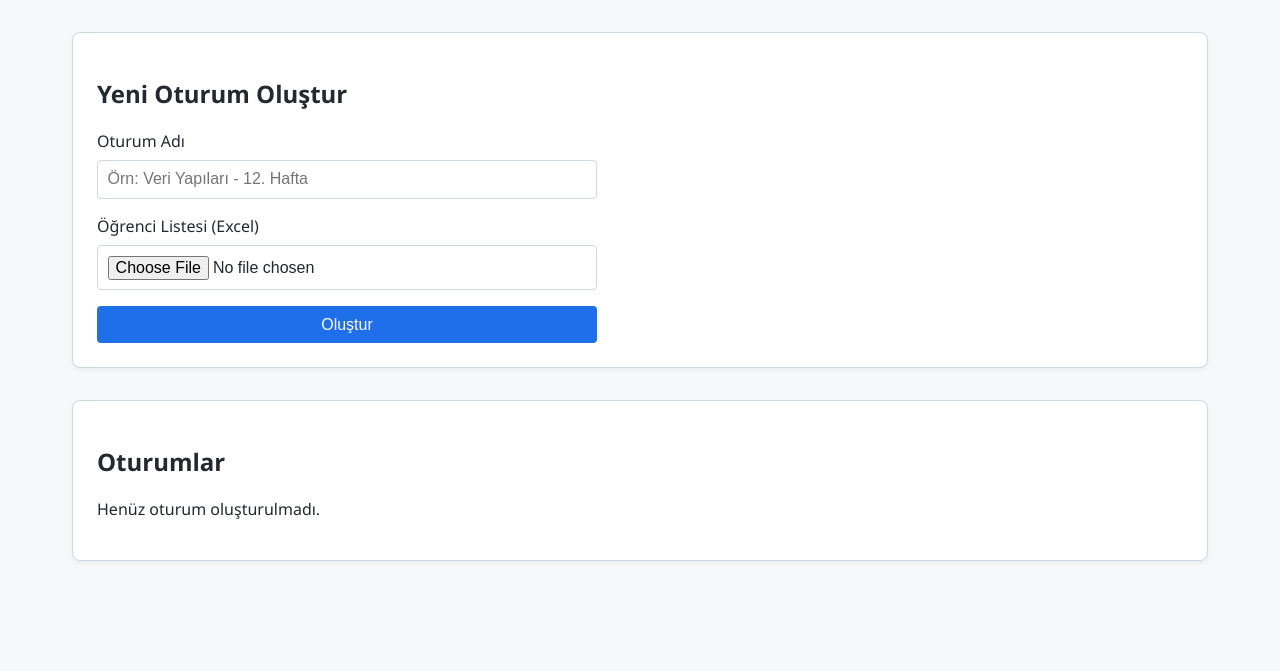
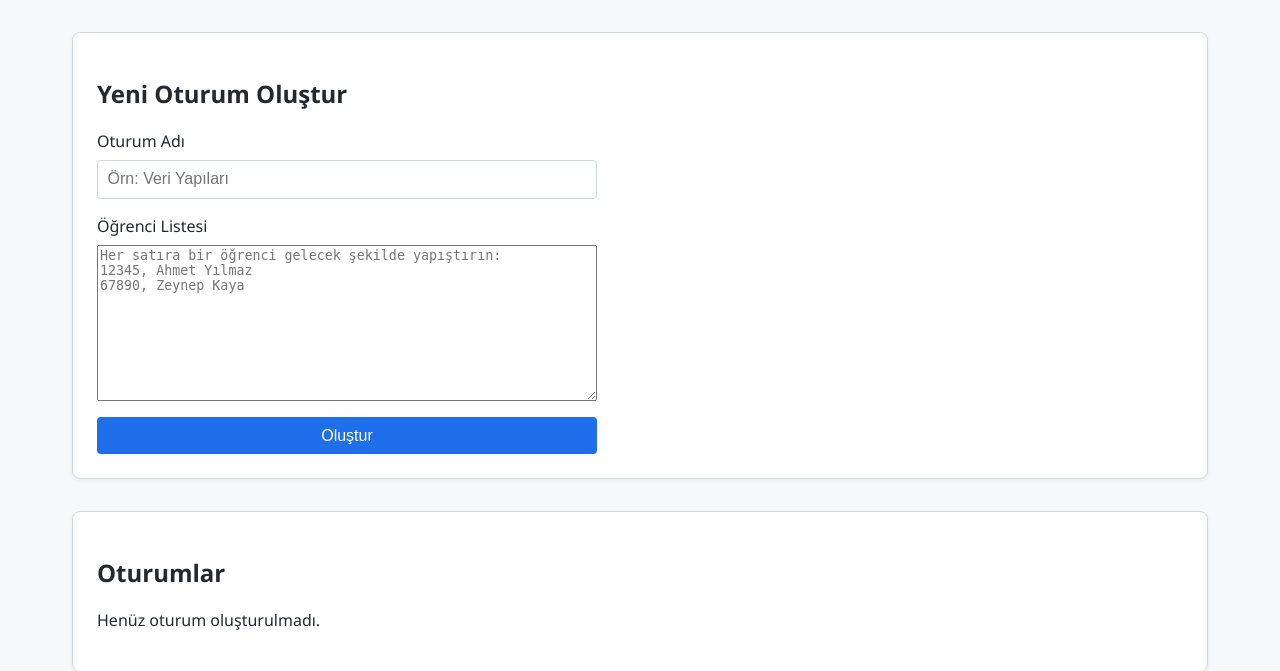
Before and after one commit to IsmetAyhan32-cloud/B-SM-LLAH-RRAHMAN-RRAH-M, a Flask app: page /teacher in a window 1280 px wide. Shown: the part 65-736 px from the top of the page. Before the commit the page ends 629 px from the top, so only its background shows below. Run offline with Flask 3, Linux system fonts and the light colour scheme.

Commit message:
Update teacher.html

```diff
--- a/templates/teacher.html
+++ b/templates/teacher.html
@@ -1,16 +1,18 @@
 {% extends 'base.html' %}
 {% block title %}Öğretmen Paneli{% endblock %}
 {% block content %}
+
 <section class="panel">
   <h2>Yeni Oturum Oluştur</h2>
-  <form action="{{ url_for('create_session') }}" method="post" enctype="multipart/form-data" class="form">
+
+  <form action="{{ url_for('create_session') }}" method="post" class="form">
     <div class="form-group">
       <label for="session_name">Oturum Adı</label>
-      <input type="text" id="session_name" name="session_name" placeholder="Örn: Veri Yapıları - 12. Hafta" required>
+      <input type="text" id="session_name" name="session_name" placeholder="Örn: Veri Yapıları" required>
     </div>
     <div class="form-group">
-      <label for="excel_file">Öğrenci Listesi (Excel)</label>
-      <input type="file" id="excel_file" name="excel_file" accept=".xlsx,.xls" required>
+      <label for="student_list">Öğrenci Listesi</label>
+      <textarea id="student_list" name="student_list" rows="10" placeholder="Her satıra bir öğrenci gelecek şekilde yapıştırın:&#10;12345, Ahmet Yılmaz&#10;67890, Zeynep Kaya" required></textarea>
     </div>
     <button type="submit">Oluştur</button>
   </form>
```
